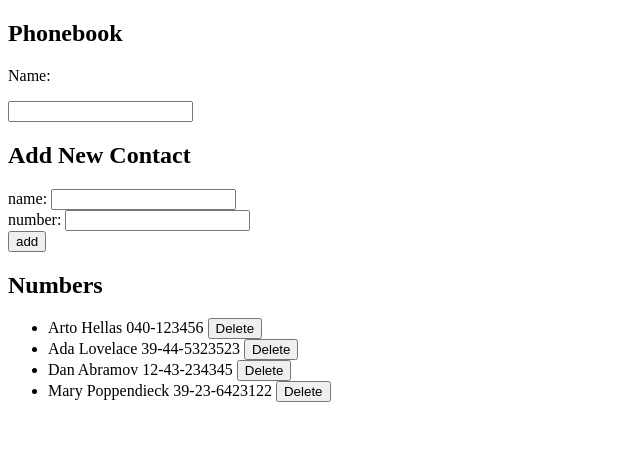
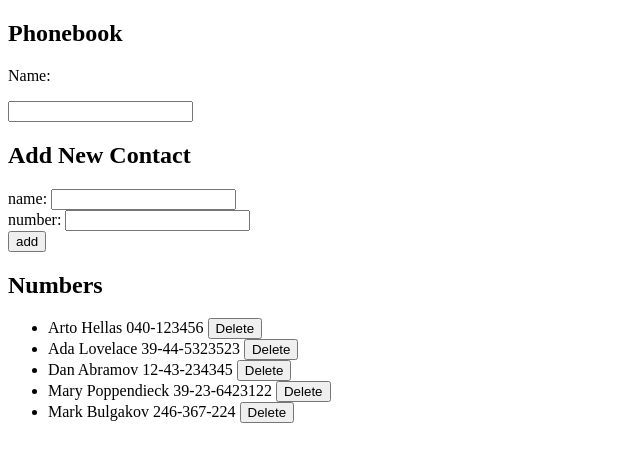
Before and after one commit to MadaraMO/FSO, a React (Create React App) app in the folder part2/phonebook/: page / in a window 1280 px wide. Shown: the top 462 px of the page, without its empty margins (0-640 px from the left). Built offline with nearby package versions, Linux system fonts and the light colour scheme; data requests are answered from the project's data file.

Commit message:
2.17 delete person /client side

```diff
--- a/part2/phonebook/db.json
+++ b/part2/phonebook/db.json
@@ -19,6 +19,11 @@
       "name": "Mary Poppendieck",
       "number": "39-23-6423122",
       "id": 4
+    },
+    {
+      "name": "Mark Bulgakov",
+      "number": "246-367-224",
+      "id": 5
     }
   ]
 }
--- a/part2/phonebook/src/App.js
+++ b/part2/phonebook/src/App.js
@@ -71,15 +71,17 @@ const App = () => {
 
     const removePerson = (id) => {
 
-        // const person = persons.find(p => p.id === id)
-        // const removedPerson = { ...person, id: person.id }
+        const person = persons.find(p => p.id === id)
+        const removedPerson = { ...person, id: person.id }
         console.log(`${id} is not going to last`)
 
-        // personService
-        //     .update(id, removedPerson)
-        //     .then(deletedPerson => {
-        //         setPersons(persons.map(person => person.id !== id ? person : deletedPerson))
-        //     })
+        personService
+            .update(id, removedPerson)
+            .then(removedPerson => {
+                setPersons(persons.filter(person => person.id !== removedPerson.id)
+                )
+            }
+            )
 
     }
 
```
